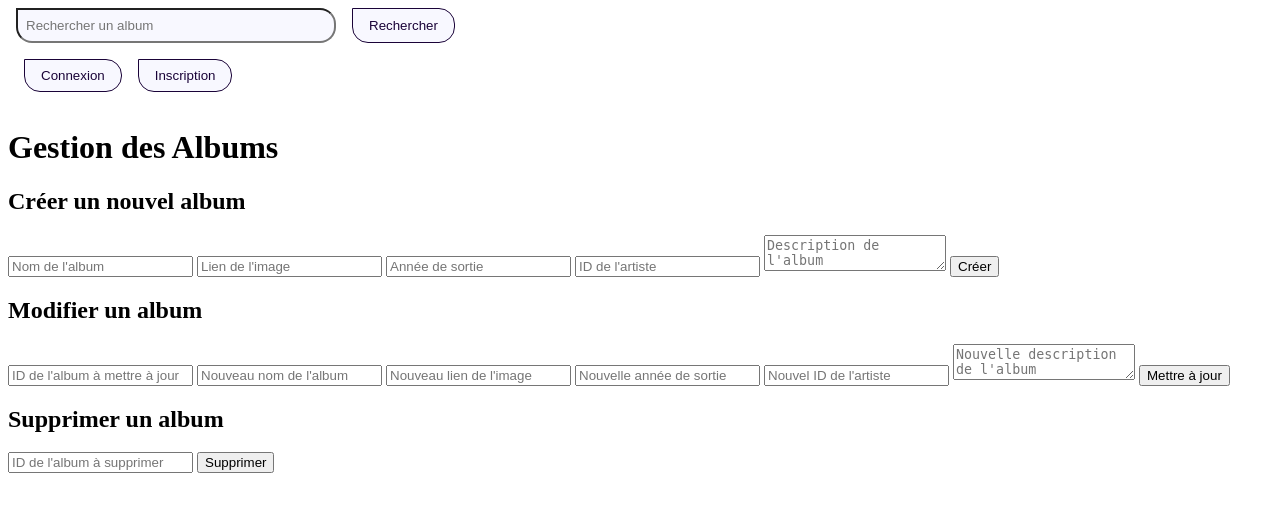
After one commit to ValRom28/SAE-PHP, a PHP site: template templates/Component/gestion_album.php in a window 1280 px wide. The commit adds this page. Shown: the top 512 px of the page. Run offline with PHP 8.4, Linux system fonts and the light colour scheme; the template is opened without the code that fills it, so the values that code supplies are empty.

Commit message:
feat : début gestion album

```diff
--- a/index.php
+++ b/index.php
@@ -5,7 +5,7 @@ use Controller\DeconnexionControleur;
 use Controller\InscriptionController;
 use Controller\DetailController;
 use Controller\PlaylistController;
-use Controller\adminController;
+use Controller\AdminController;
 use View\Template;
 
 require 'Classes/autoloader.php';
@@ -90,6 +90,10 @@ switch ($action) {
         $content = (new AdminController())->pageAdmin();
         break;
 
+    case 'gestion_album':
+        $content = (new AdminController())->pageGestionAlbum();
+        break;
+
     default:
         // Récupérer les vues
         ob_start();
--- /dev/null
+++ b/templates/Component/gestion_album.php
@@ -0,0 +1,31 @@
+<h1>Gestion des Albums</h1>
+
+    <!-- Formulaire de création d'un nouvel album -->
+<h2>Créer un nouvel album</h2>
+<form action="<?php echo $_SERVER['PHP_SELF']; ?>" method="POST">
+    <input type="text" name="nomAlbum" placeholder="Nom de l'album" required>
+    <input type="text" name="lienImage" placeholder="Lien de l'image" required>
+    <input type="text" name="anneeSortie" placeholder="Année de sortie" required>
+    <input type="text" name="idArtiste" placeholder="ID de l'artiste" required>
+    <textarea name="description" placeholder="Description de l'album"></textarea>
+    <button type="submit" name="create">Créer</button>
+</form>
+
+    <!-- Formulaire de mise à jour d'un album -->
+<h2>Modifier un album</h2>
+<form action="<?php echo $_SERVER['PHP_SELF']; ?>" method="POST">
+    <input type="text" name="idAlbum" placeholder="ID de l'album à mettre à jour" required>
+    <input type="text" name="nomAlbum" placeholder="Nouveau nom de l'album">
+    <input type="text" name="lienImage" placeholder="Nouveau lien de l'image">
+    <input type="text" name="anneeSortie" placeholder="Nouvelle année de sortie">
+    <input type="text" name="idArtiste" placeholder="Nouvel ID de l'artiste">
+    <textarea name="description" placeholder="Nouvelle description de l'album"></textarea>
+    <button type="submit" name="update">Mettre à jour</button>
+</form>
+
+    <!-- Formulaire de suppression d'un album -->
+<h2>Supprimer un album</h2>
+<form action="<?php echo $_SERVER['PHP_SELF']; ?>" method="POST">
+    <input type="text" name="idAlbum" placeholder="ID de l'album à supprimer" required>
+    <button type="submit" name="delete">Supprimer</button>
+</form>
```
